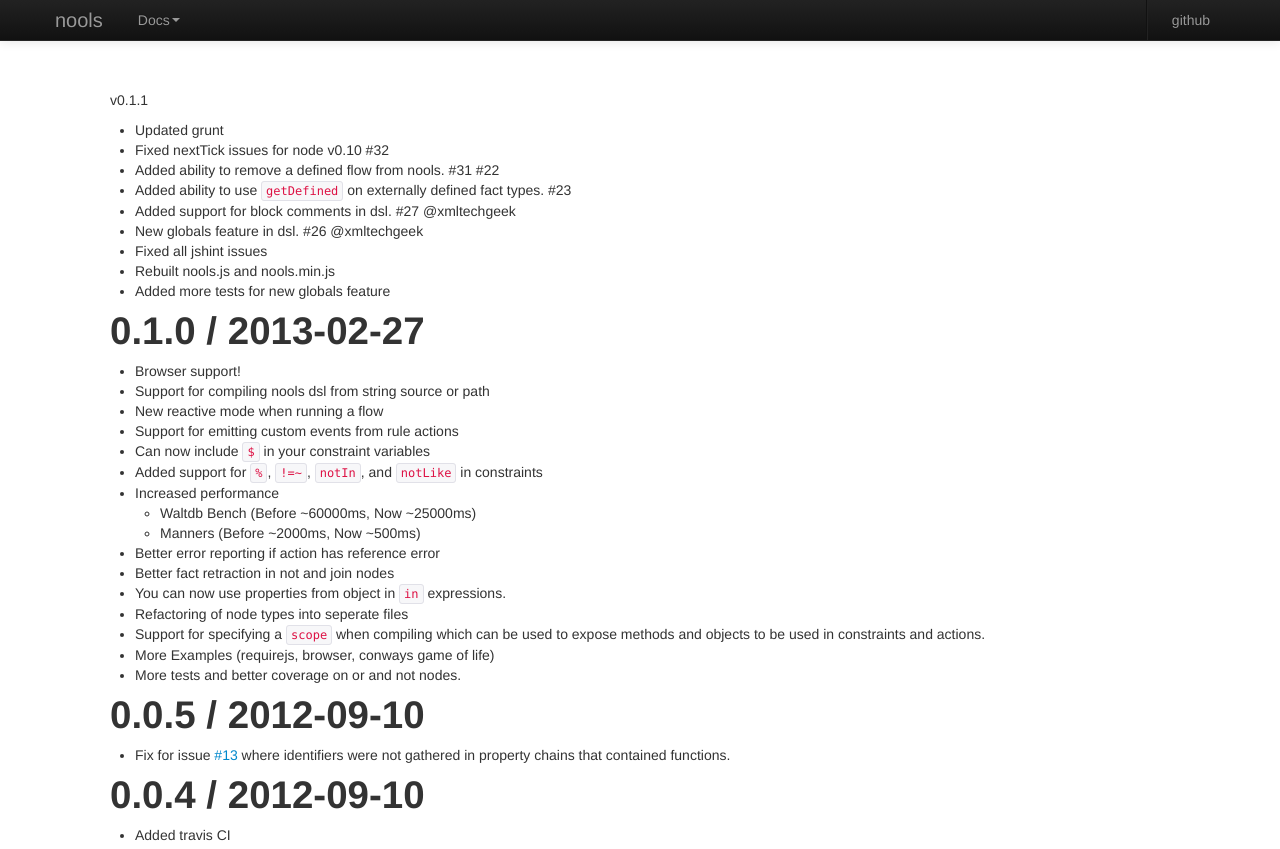
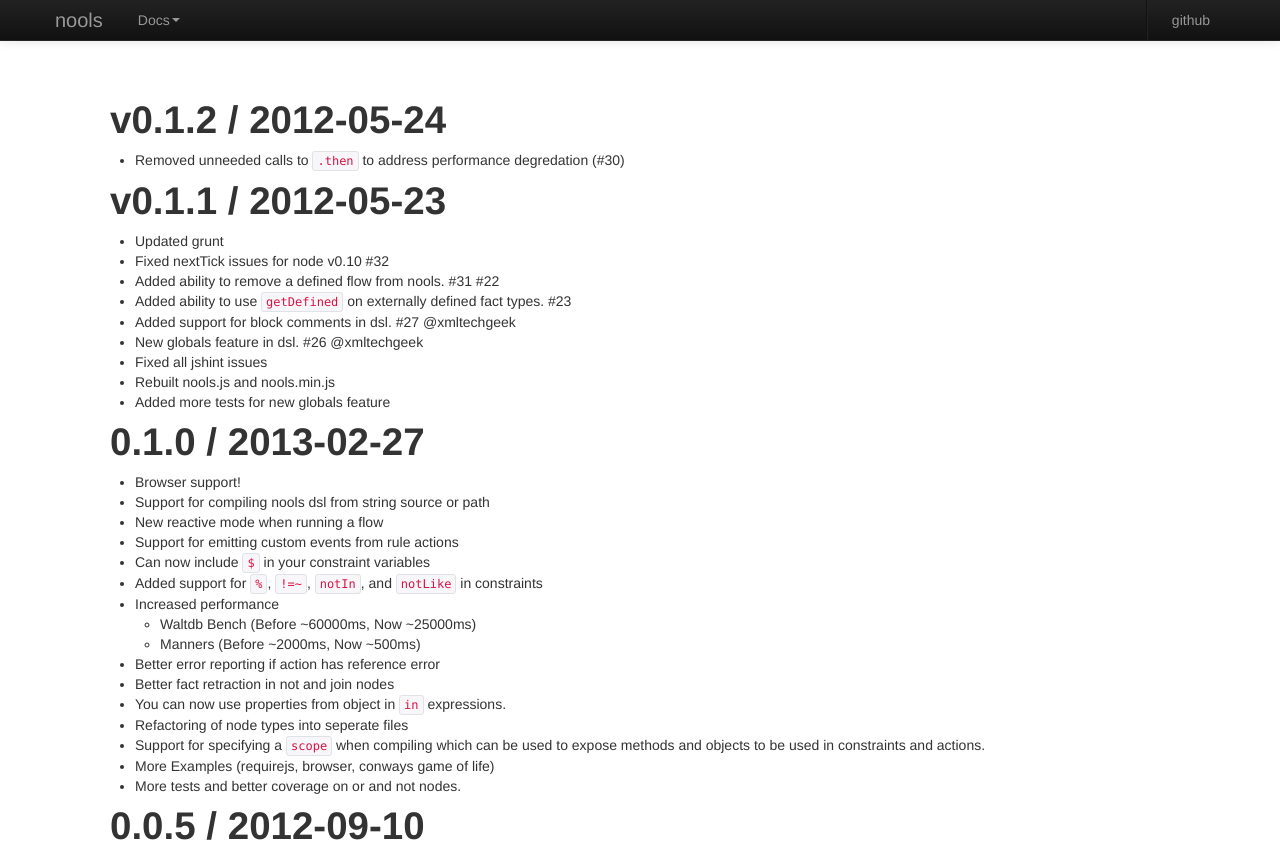
Before and after one commit to noolsjs/nools, a plain HTML site: page History.html in a window 1280 px wide. Shown: the top 849 px of the page. Drawn offline with Linux system fonts and the light colour scheme.

Commit message:
v0.1.2 docs

```diff
--- a/History.html
+++ b/History.html
@@ -176,7 +176,11 @@
 
 
 
-<p>v0.1.1</p>
+<h1>v0.1.2 / 2012-05-24</h1>
+<ul>
+<li>Removed unneeded calls to <code>.then</code> to address performance degredation (#30)</li>
+</ul>
+<h1>v0.1.1 / 2012-05-23</h1>
 <ul>
 <li>Updated grunt</li>
 <li>Fixed nextTick issues for node v0.10 #32</li>
```
